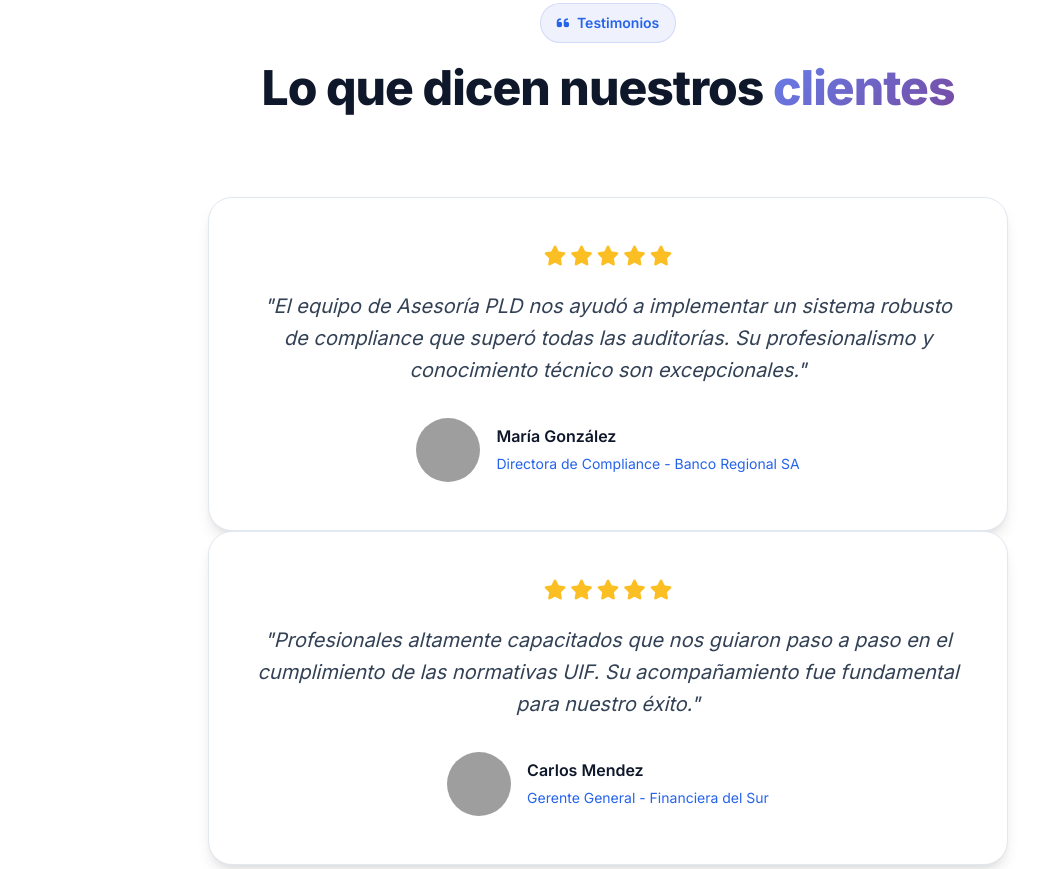
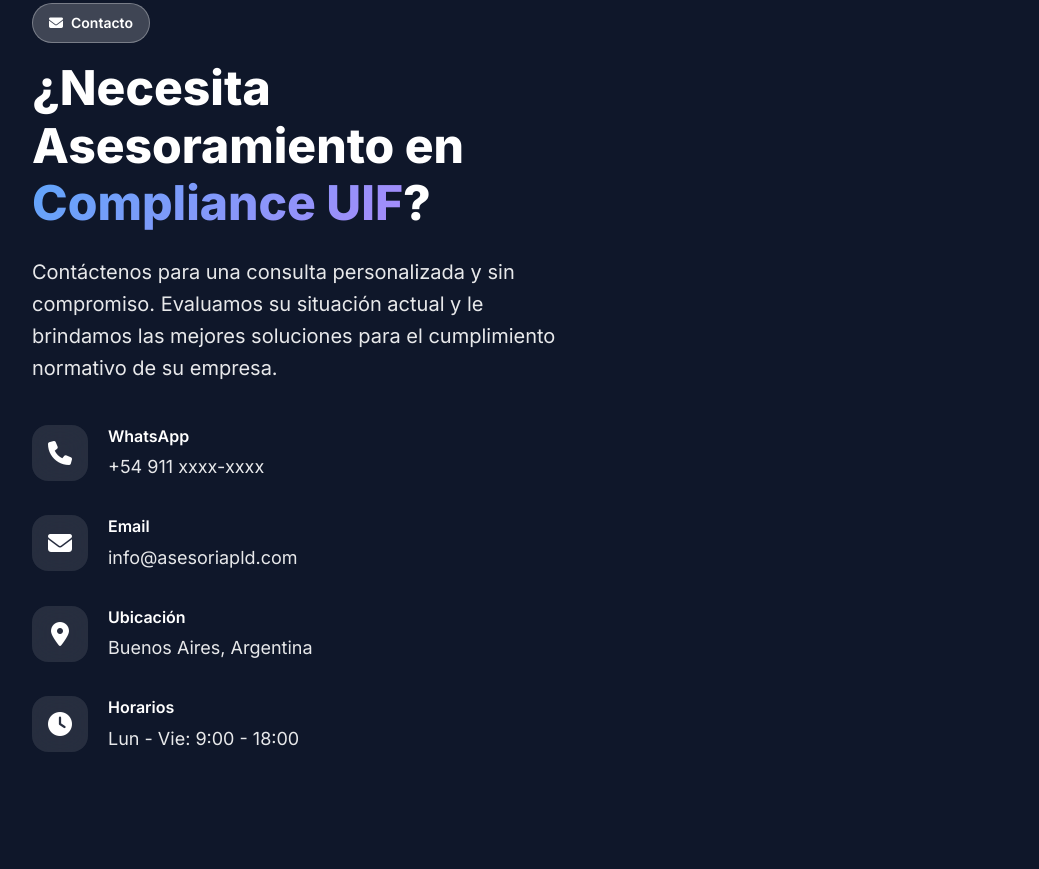
Before and after one commit to nexocompliance/nexocompliance-1, a website: page index.html in a window 1280 px wide. Shown: the part 5611-6480 px from the top of the page, without its empty margins (32-1071 px from the left). Drawn offline with Linux system fonts and the light colour scheme; grey boxes are pictures that could not be loaded.

Commit message:
Update index.html

```diff
--- a/index.html
+++ b/index.html
@@ -459,66 +459,7 @@
                             <span class="expertise-tag">Financiero</span>
                         </div>
                     </div>
-                </div>
-            </div>
-        </div>
-    </section>
 
-    <!-- Testimonials -->
-    <section class="testimonials">
-        <div class="container">
-            <div class="section-header">
-                <div class="section-badge">
-                    <i class="fas fa-quote-left"></i>
-                    <span>Testimonios</span>
-                </div>
-                <h2 class="section-title">Lo que dicen nuestros <span class="text-gradient">clientes</span></h2>
-            </div>
-
-            <div class="testimonials-slider">
-                <div class="testimonial-card active">
-                    <div class="testimonial-content">
-                        <div class="stars">
-                            <i class="fas fa-star"></i>
-                            <i class="fas fa-star"></i>
-                            <i class="fas fa-star"></i>
-                            <i class="fas fa-star"></i>
-                            <i class="fas fa-star"></i>
-                        </div>
-                        <p class="testimonial-text">"El equipo de Asesoría PLD nos ayudó a implementar un sistema robusto de compliance que superó todas las auditorías. Su profesionalismo y conocimiento técnico son excepcionales."</p>
-                        <div class="testimonial-author">
-                            <div class="author-avatar">
-                                <img src="https://images.pexels.com/photos/3760263/pexels-photo-3760263.jpeg?auto=compress&cs=tinysrgb&w=100" alt="María González">
-                            </div>
-                            <div class="author-info">
-                                <p class="author-name">María González</p>
-                                <p class="author-company">Directora de Compliance - Banco Regional SA</p>
-                            </div>
-                        </div>
-                    </div>
-                </div>
-
-                <div class="testimonial-card">
-                    <div class="testimonial-content">
-                        <div class="stars">
-                            <i class="fas fa-star"></i>
-                            <i class="fas fa-star"></i>
-                            <i class="fas fa-star"></i>
-                            <i class="fas fa-star"></i>
-                            <i class="fas fa-star"></i>
-                        </div>
-                        <p class="testimonial-text">"Profesionales altamente capacitados que nos guiaron paso a paso en el cumplimiento de las normativas UIF. Su acompañamiento fue fundamental para nuestro éxito."</p>
-                        <div class="testimonial-author">
-                            <div class="author-avatar">
-                                <img src="https://images.pexels.com/photos/3760069/pexels-photo-3760069.jpeg?auto=compress&cs=tinysrgb&w=100" alt="Carlos Mendez">
-                            </div>
-                            <div class="author-info">
-                                <p class="author-name">Carlos Mendez</p>
-                                <p class="author-company">Gerente General - Financiera del Sur</p>
-                            </div>
-                        </div>
-                    </div>
-                </div>
             </div>
         </div>
     </section>
```
